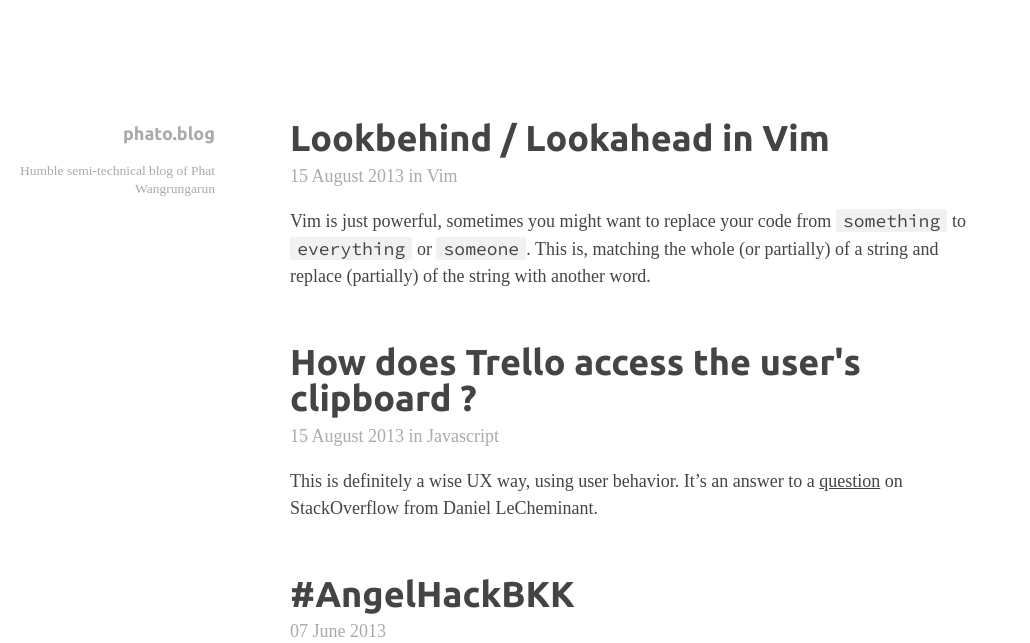
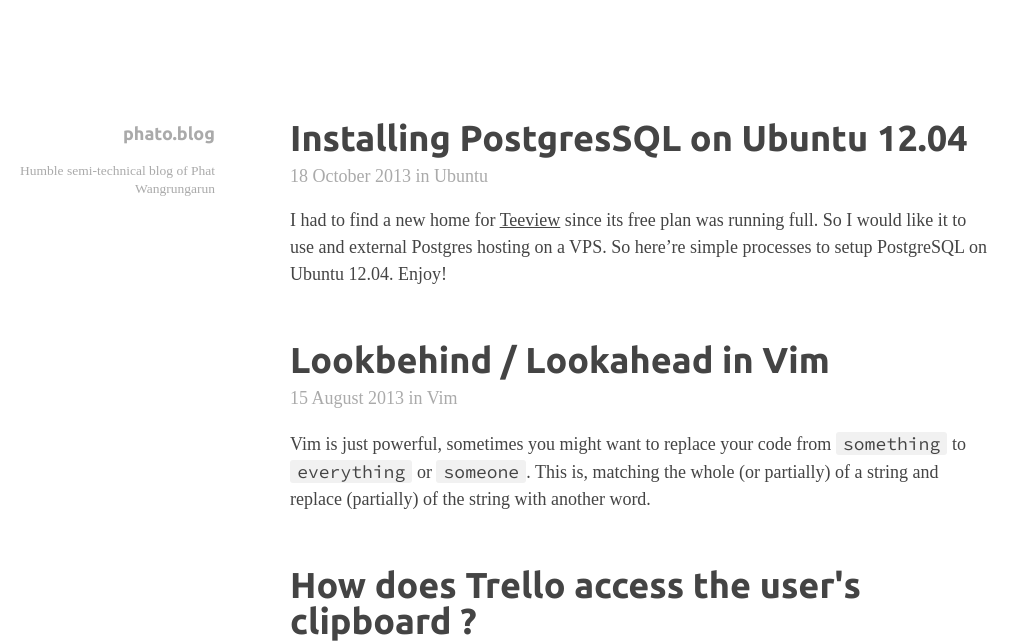
Before and after one commit to phatograph/blog, a Jekyll site: the page built from index.html, in a window 1280 px wide, cut to the strip 0-643 px from the top of the page. Shown: the whole strip, without its empty margins (0-1030 px from the left). Built offline with Jekyll 4.4.1, drawn with Linux system fonts in a browser that asks for light colours; some web fonts are replaced; Markdown is read by kramdown in place of the engine named in the settings; the list of posts is cut into pages by our own code; comment, search, counter and statistics services are not loaded; some of the changed text lies outside the part shown.

Commit message:
_posts/2013-10-18-installing-postgres-on-ubuntu-12-04.markdown

````diff
--- a/_posts/2013-05-09-a-look-back-at-my-skills.markdown
+++ b/_posts/2013-05-09-a-look-back-at-my-skills.markdown
@@ -1,7 +1,6 @@
 ---
 layout: post
 title: "A Look Back at my Skills"
-categories:
 ---
 
 Well, I intended to write this post just about editors I have been using
--- a/_posts/2013-05-26-my-old-summaries-on-my-resume.markdown
+++ b/_posts/2013-05-26-my-old-summaries-on-my-resume.markdown
@@ -1,7 +1,6 @@
 ---
 layout: post
 title: "My (Old) Summaries on my Resume"
-categories:
 ---
 
 After I [looked back]({% post_url 2013-05-09-a-look-back-at-my-skills %}) at my skills,
--- /dev/null
+++ b/_posts/2013-10-18-installing-postgres-on-ubuntu-12-04.markdown
@@ -0,0 +1,85 @@
+---
+layout: post
+title: "Installing PostgresSQL on Ubuntu 12.04"
+tags:
+- Ubuntu
+---
+
+I had to find a new home for [Teeview](http://teeview.phatograph.com)
+since its free plan was running full. So I would like it to use
+and external Postgres hosting on a VPS. So here're simple processes
+to setup PostgreSQL on Ubuntu 12.04. Enjoy!
+
+First, perform a quick update of the apt-get repository.
+
+```
+$ sudo apt-get update
+```
+
+Once apt-get has updated go ahead and download Postgres and its
+helpful accompanying dependencies.
+
+```
+$ sudo apt-get install postgresql postgresql-contrib
+```
+
+Postgres is installed, now time to set a new password for `postgres` user.
+
+``` bash
+$ sudo -u postgres psql
+
+> \password postgres  # and type in a new password
+> \q  # to quit postgres console
+```
+
+Move on to configure postgres.
+
+``` bash
+$ cd /etc/postgresql/9.1/main
+$ cp pg_hba.conf pg_hba.conf.bak.original  # backup default configuration
+$ cp postgresql.conf postgresql.conf.bak.original
+```
+
+Enable remote access from any IP address (with password required).
+Add this line to `pg_hba.conf`:
+
+```
+host  all   all   0.0.0.0/0   md5
+```
+
+Allow TCP/IP socket. Modify this line in `postgresql.conf`
+
+```
+listen_addresses='*'
+```
+
+And restart Postgres after finish configuration.
+
+```
+/etc/init.d/postgresql restart
+```
+
+Also make sure you enable a firewall for Postgres.
+
+``` bash
+$ sudo ufw allow 5432
+$ sudo ufw status
+
+To                         Action      From
+--                         ------      ----
+###
+5432                       ALLOW       Anywhere
+5432                       ALLOW       Anywhere (v6)
+###
+```
+
+And done! Now you have your Postgres running and can be accessed from any remote.
+Thanks to many posts help me setting all this up.
+
+Refs:
+[1](https://www.digitalocean.com/community/articles/how-to-install-and-use-postgresql-on-ubuntu-12-04)
+, [2](http://railskey.wordpress.com/2012/05/19/postgresql-installation-in-ubuntu-12-04/)
+, [3](http://stackoverflow.com/questions/15418056/setting-up-postgres-cant-connect-remotely-to-postgres-server-debian)
+, [4](http://stackoverflow.com/questions/3278379/how-to-configure-postgresql-to-accept-all-incoming-connections)
+, [5](http://stackoverflow.com/questions/12720967/is-possible-to-check-or-change-postgresql-user-password)
+, [6](http://www.cyberciti.biz/tips/postgres-allow-remote-access-tcp-connection.html)
````
